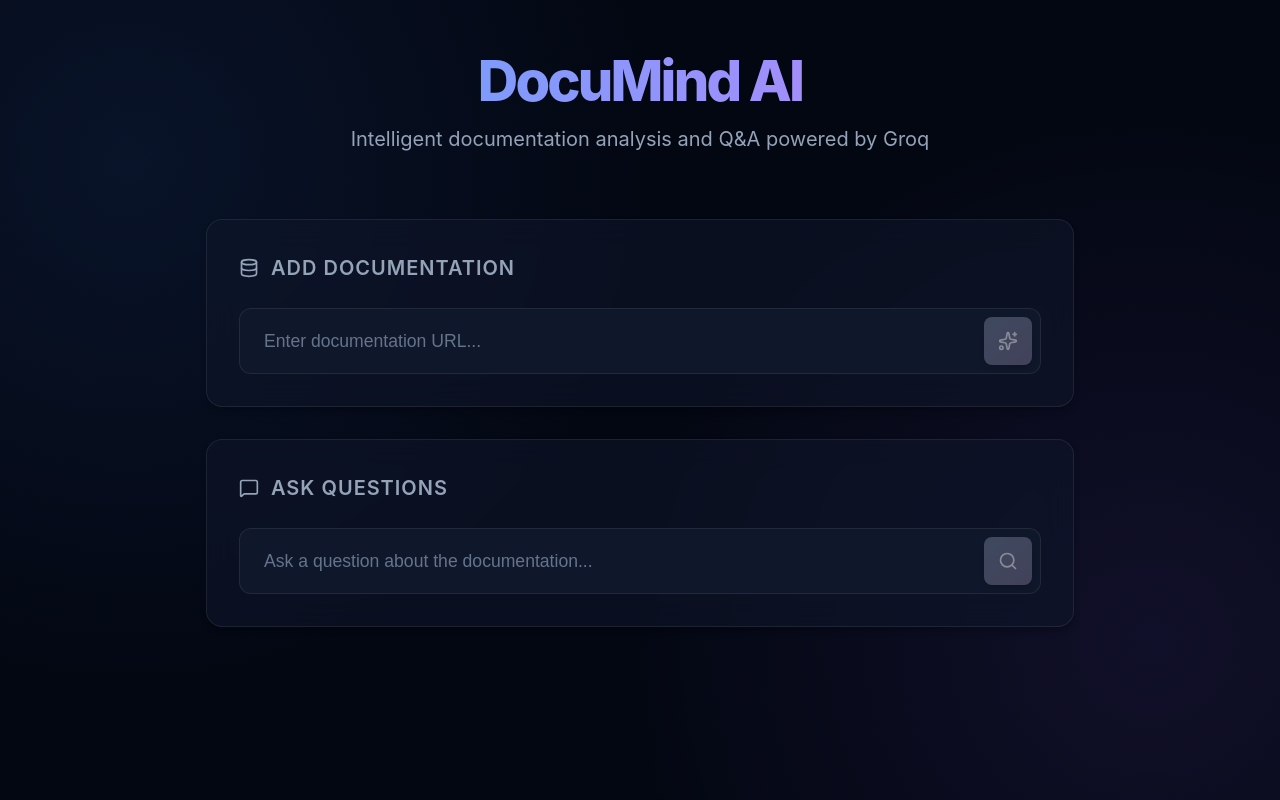
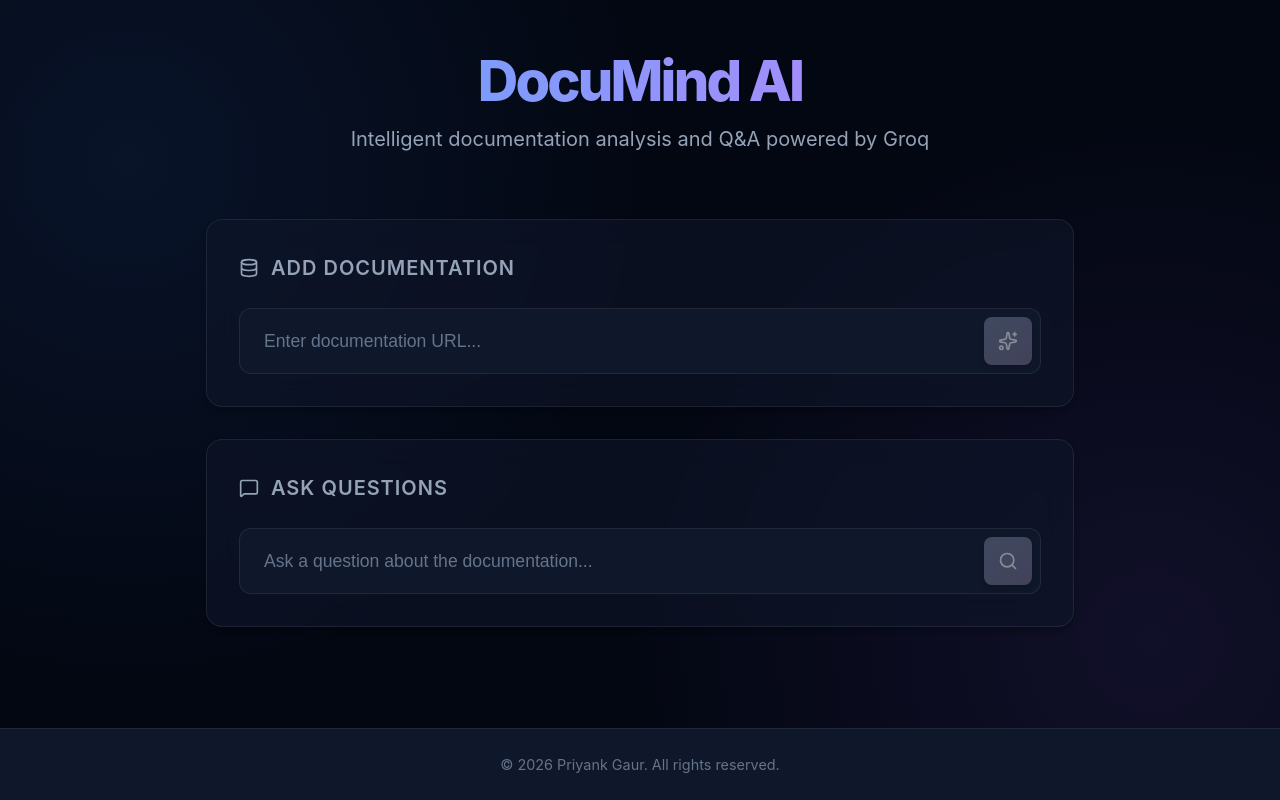
Before and after one commit to Priyank-Gaur/rag-docs-qa, a React app in the folder frontend/: page / in a window 1280 px wide. Built offline with nearby package versions, Linux system fonts and the light colour scheme; the HTML template or start-up script is replaced by a standard one.

Commit message:
added footer

```diff
--- a/frontend/src/App.jsx
+++ b/frontend/src/App.jsx
@@ -66,6 +66,7 @@
   }
 
   return (
+    <>
     <div className="container">
       <header className="header">
         <h1>DocuMind AI</h1>
@@ -173,6 +174,10 @@
         )}
       </main>
     </div>
+      <footer className="footer">
+        <p>&copy; {new Date().getFullYear()} Priyank Gaur. All rights reserved.</p>
+      </footer>
+    </>
   );
 }
 
--- a/frontend/src/index.css
+++ b/frontend/src/index.css
@@ -407,3 +407,13 @@
     padding: 1.5rem;
   }
 }
+
+.footer {
+  background: var(--bg-surface);
+  border-top: 1px solid var(--border);
+  padding: 1.5rem;
+  text-align: center;
+  width: 100%;
+  color: var(--text-dim);
+  font-size: 0.9rem;
+}
```
